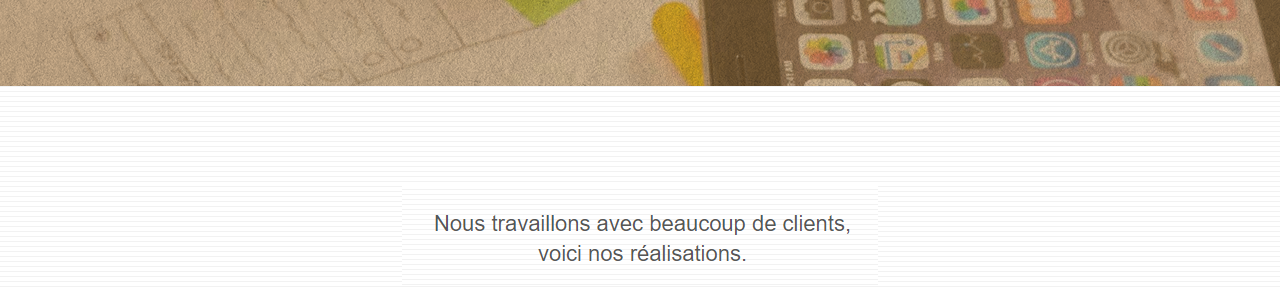
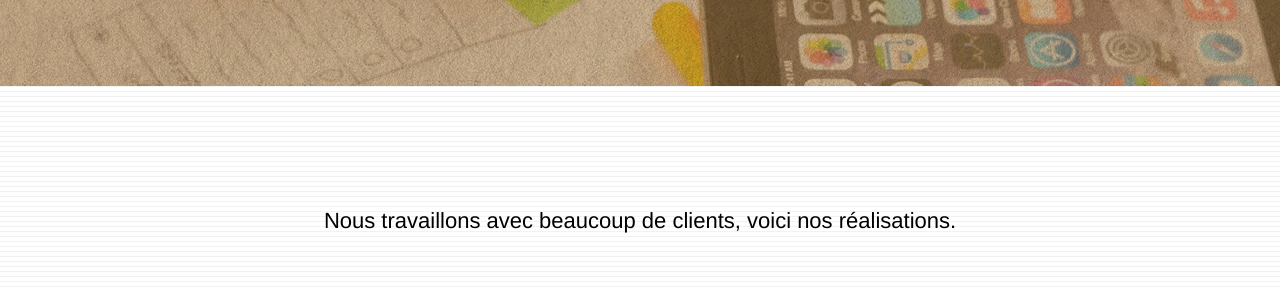
Before and after one commit to ghallium/P4new, a plain HTML site: page index.html in a window 1280 px wide. Shown: the part 1821-2111 px from the top of the page. Drawn offline with Linux system fonts and the light colour scheme.

Commit message:
missing img oops2

```diff
--- a/index.html
+++ b/index.html
@@ -222,10 +222,10 @@
           <div class="container bloc-lg">
             <div class="row">
               <div class="col-sm-12 text-center">
-                <img
-                  alt="agence web, agence web paris, web design paris, stratégie web"
-                  src="img/title2.png"
-                />
+                <h2>
+                  Nous travaillons avec beaucoup de clients, voici nos
+                  réalisations.
+                </h2>
               </div>
             </div>
             <div class="row tight-width-whitespace portfolio-row">
```
Also changed, not shown: img/3.jpg, img/4.jpg.
